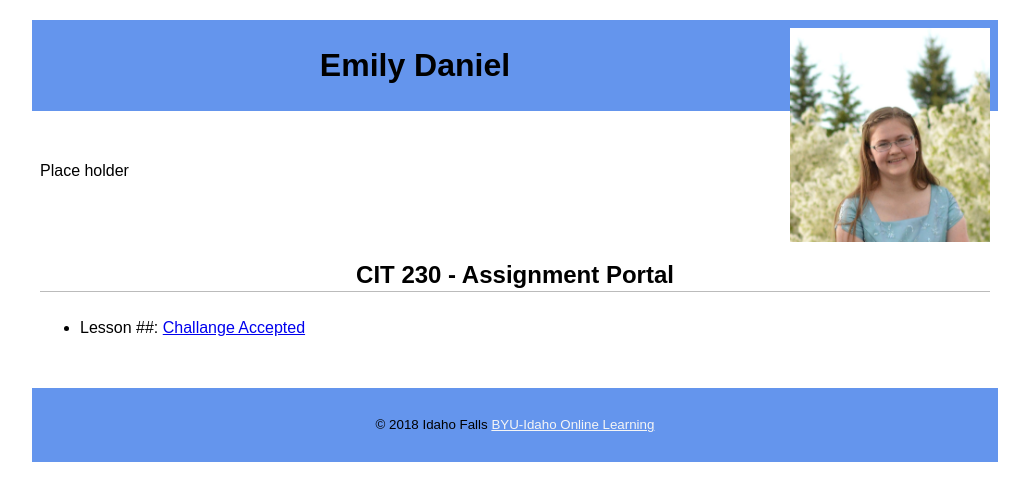
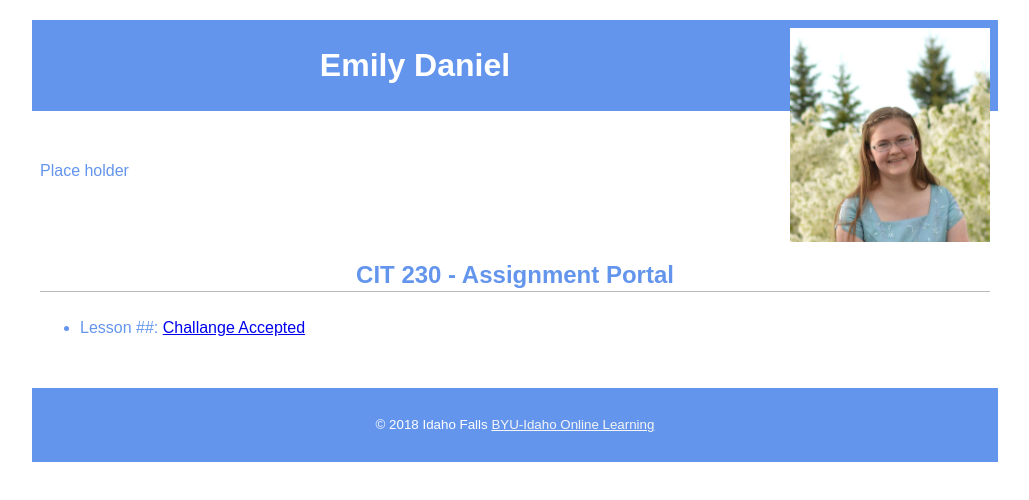
Before and after one commit to emilydani/emilydani.github.io, a plain HTML site: page cit230/index.html in a window 1280 px wide. Shown: the whole page, without its empty margins (125-1154 px from the left). Drawn offline with Linux system fonts and the light colour scheme; files that its build step writes are made by us from their sources.

Commit message:
make prettier

```diff
--- a/cit230/styles/mystyle.css
+++ b/cit230/styles/mystyle.css
@@ -7,7 +7,7 @@ body {
 
 h1 {
     font-size: sans-serif;
-    color: black;
+    color: white;
 }
 
 h2 {
@@ -15,10 +15,16 @@ h2 {
     font-size: sans-serif;
     text-align: center;
     border-bottom: 1px solid #bbb;
+    color:cornflowerblue;
 }
 
 nav {
     padding, margin: -2em;
+    color:cornflowerblue;
+}
+
+li {
+    color: cornflowerblue;
 }
 
 header, main, nav, footer {
@@ -41,5 +47,5 @@ header img {
 
 footer {
     font-size: smaller;
-    color: black;
+    color: white;
 }
```
Also changed, not shown: cit230/index.html (+0 -17 lines).
